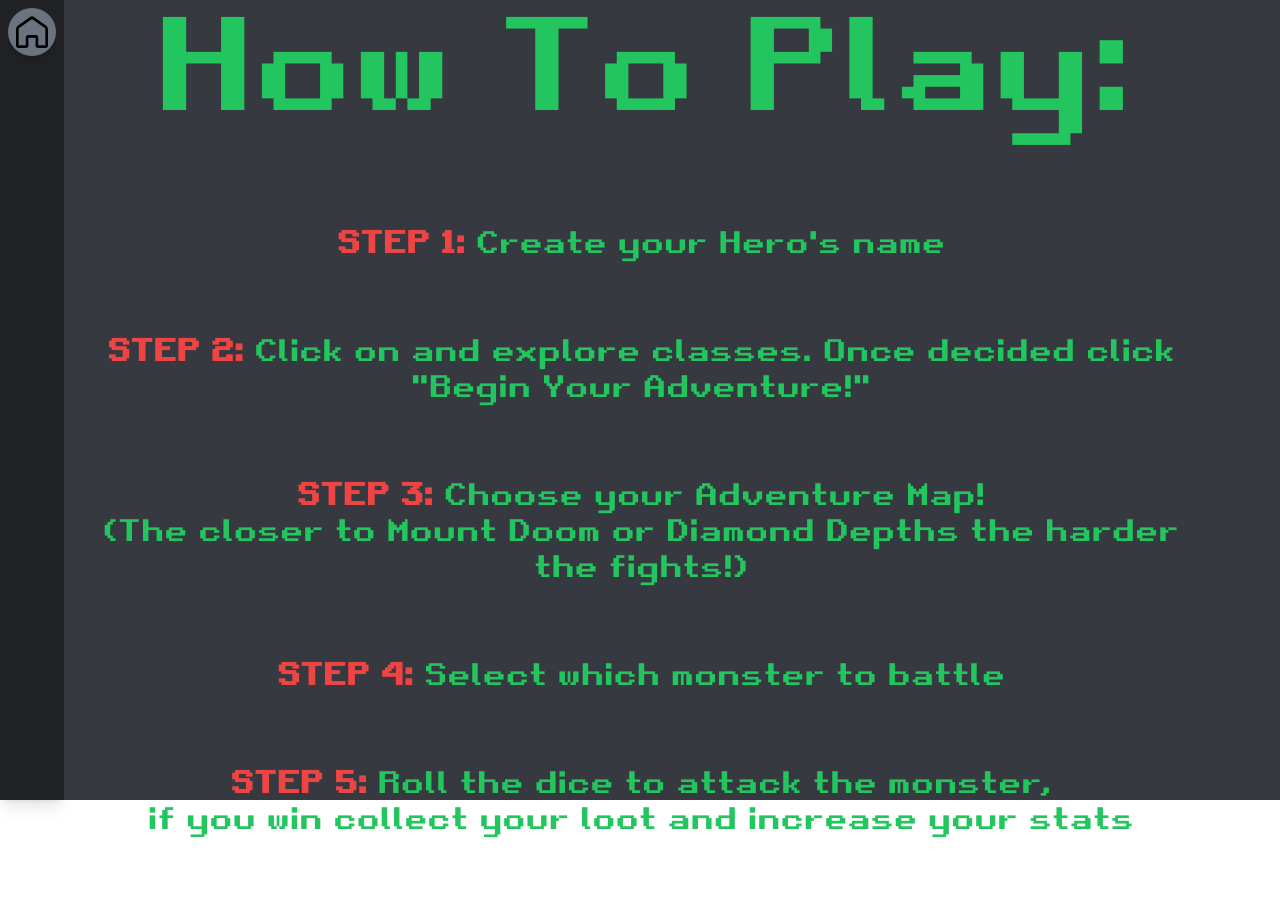
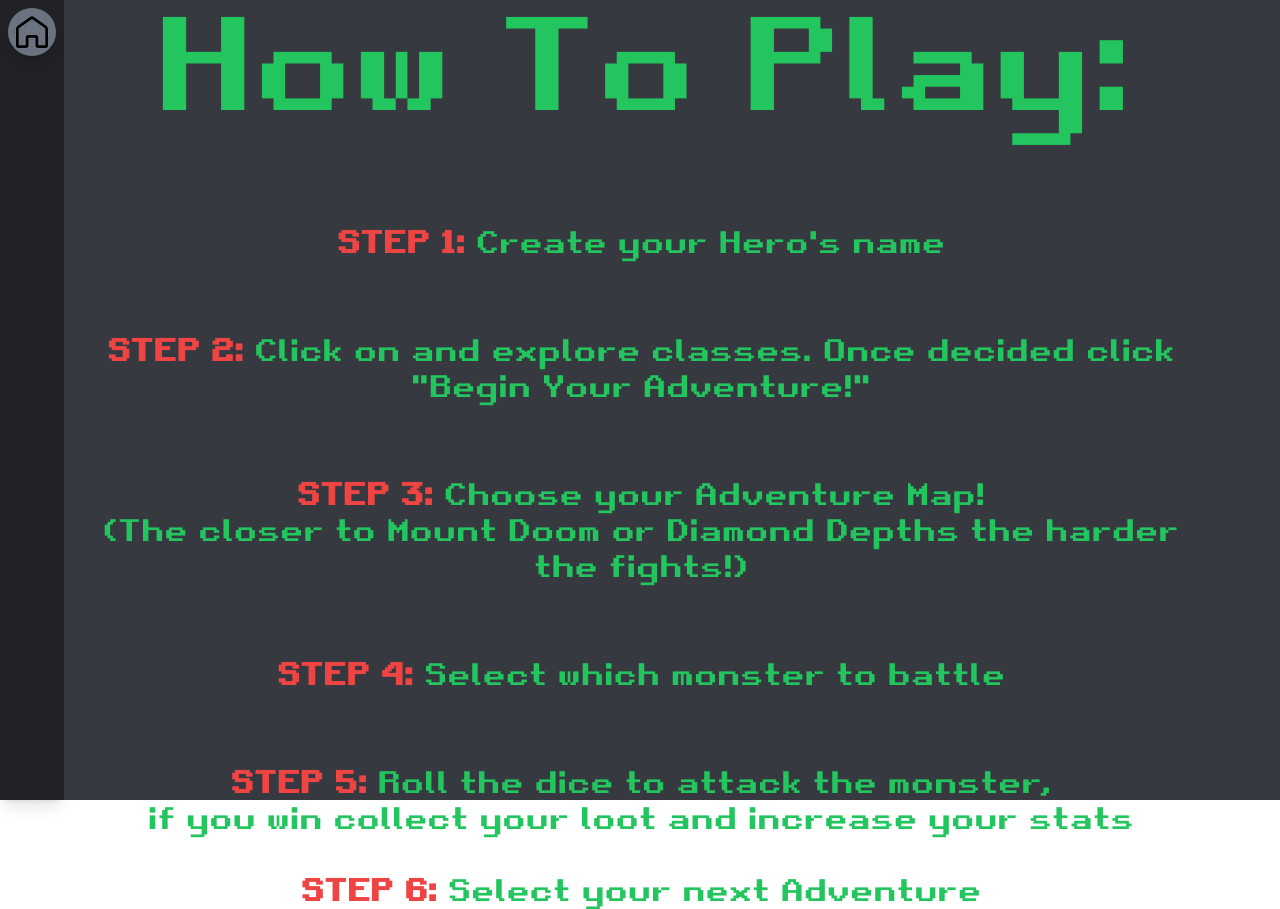
Before and after one commit to baguiar428/Phase_3-Project, a React (Create React App) app: page /about in a window 1280 px wide. Before the commit the page ends 837 px from the top, so only its background shows below. Built offline with nearby package versions, Linux system fonts and the light colour scheme.

Commit message:
more how to play

```diff
--- a/src/components/About.jsx
+++ b/src/components/About.jsx
@@ -41,8 +41,9 @@ function About() {
         <br></br>
         <br></br>
         <p><b className="text-red-500">STEP 5:</b> Roll the dice to attack the monster,</p>
-
         <p>if you win collect your loot and increase your stats</p>
+        <br></br>
+        <p><b className="text-red-500">STEP 6:</b> Select your next Adventure</p>
       </div>
       <div className="fixed top-0 left-0 h-screen w-16 m-0
           flex flex-col
```
